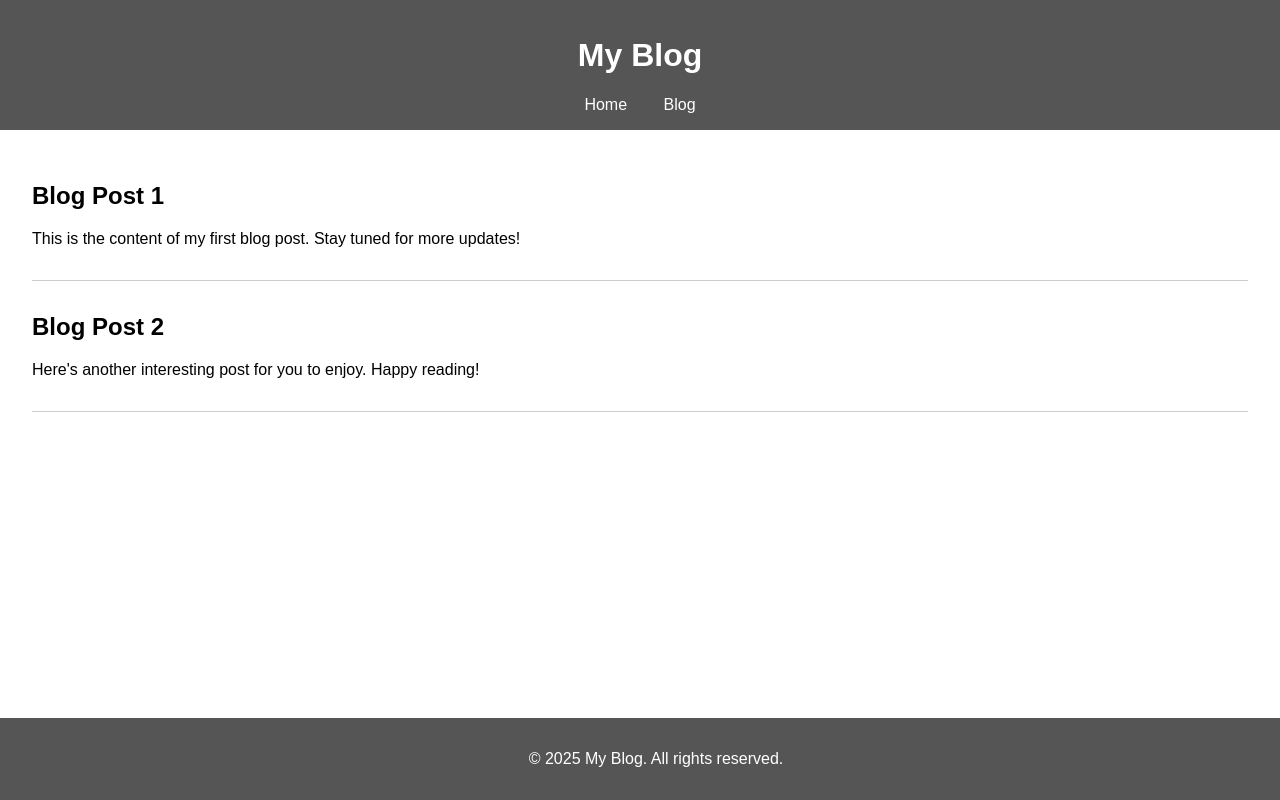
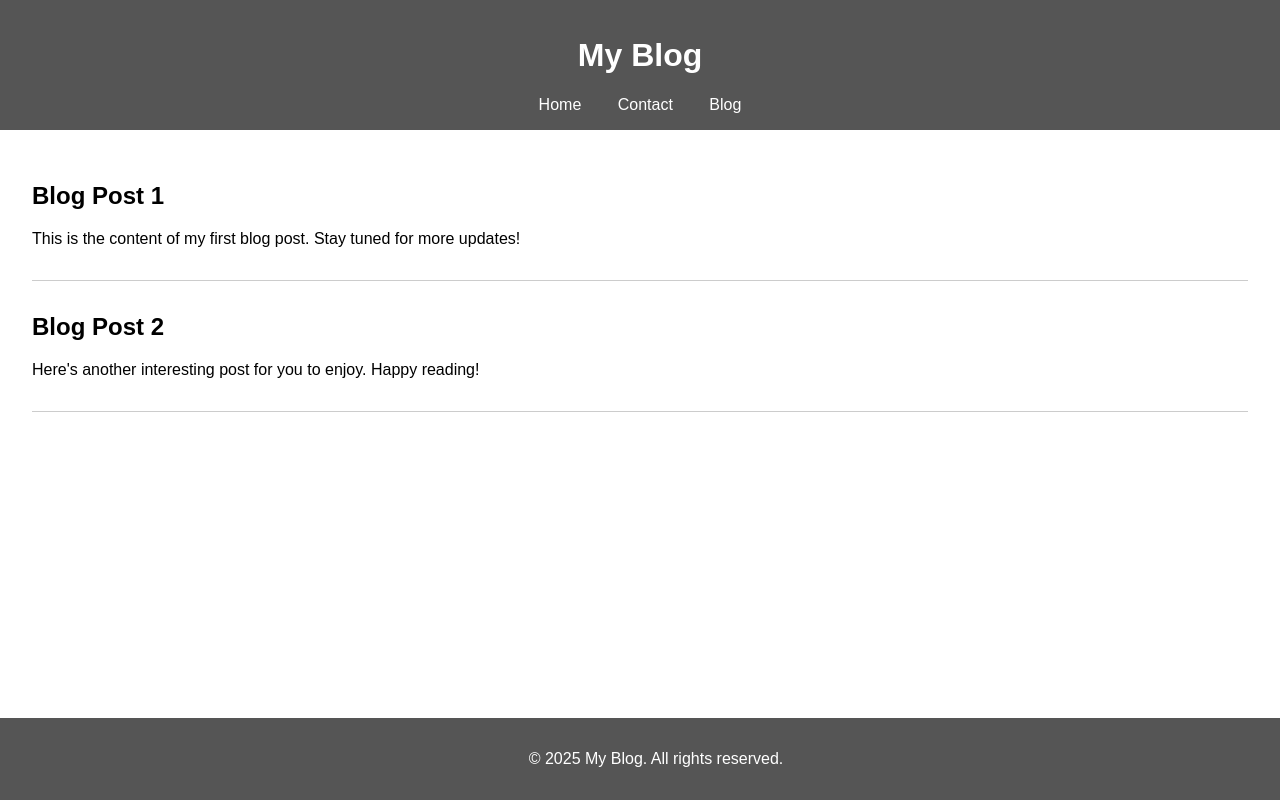
Before and after one commit to hamzarazaucp/Blogging-Website, a website: page src/blog.html in a window 1280 px wide. Drawn offline with Linux system fonts and the light colour scheme.

Commit message:
modify blog  page

```diff
--- a/src/blog.html
+++ b/src/blog.html
@@ -11,7 +11,7 @@
         <h1>My Blog</h1>
         <nav>
             <a href="index.html">Home</a>
-            <!-- <a href="contact.html">Contact</a> -->
+            <a href="contact.html">Contact</a>
             <a href="blog.html">Blog</a>
         </nav>
     </header>
```
